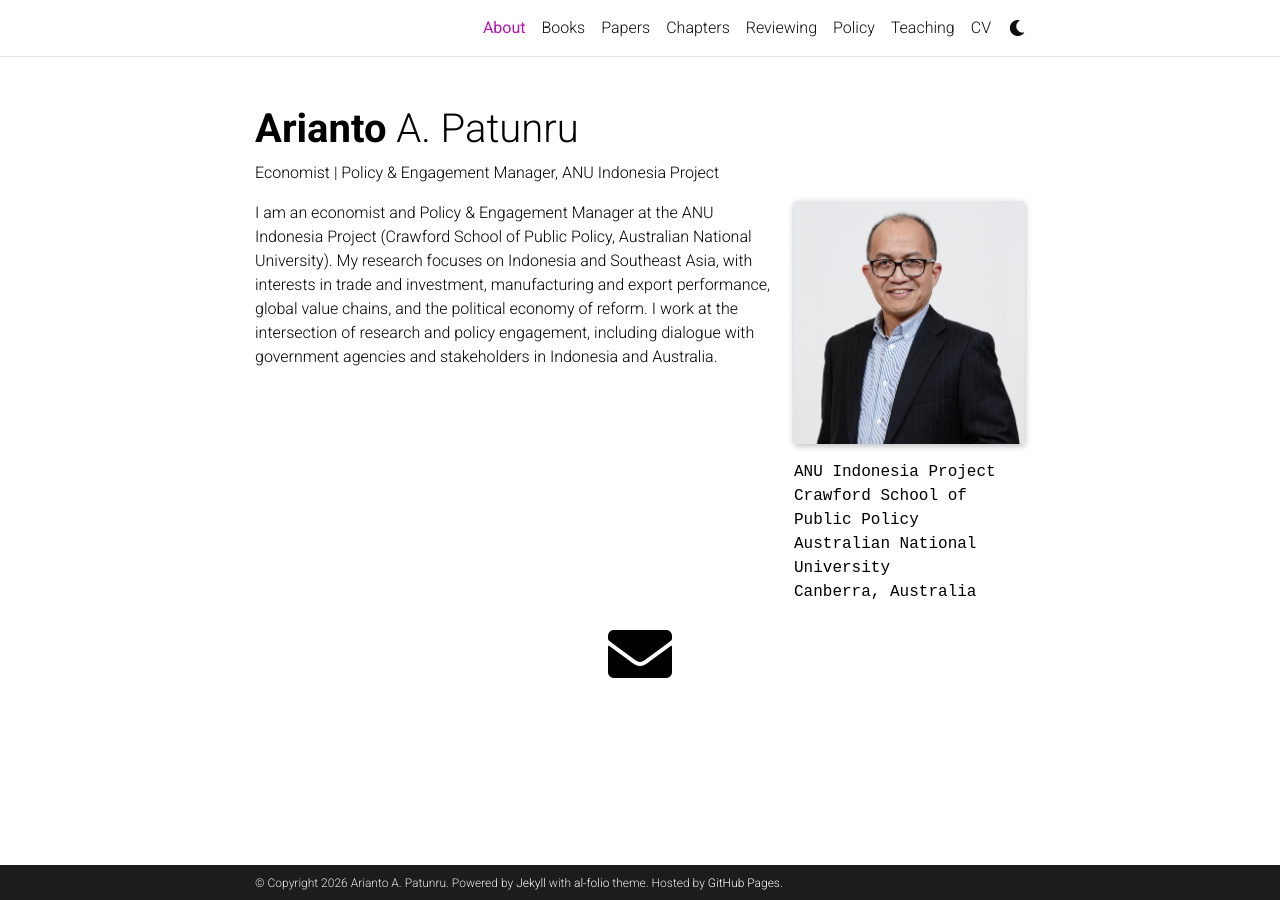
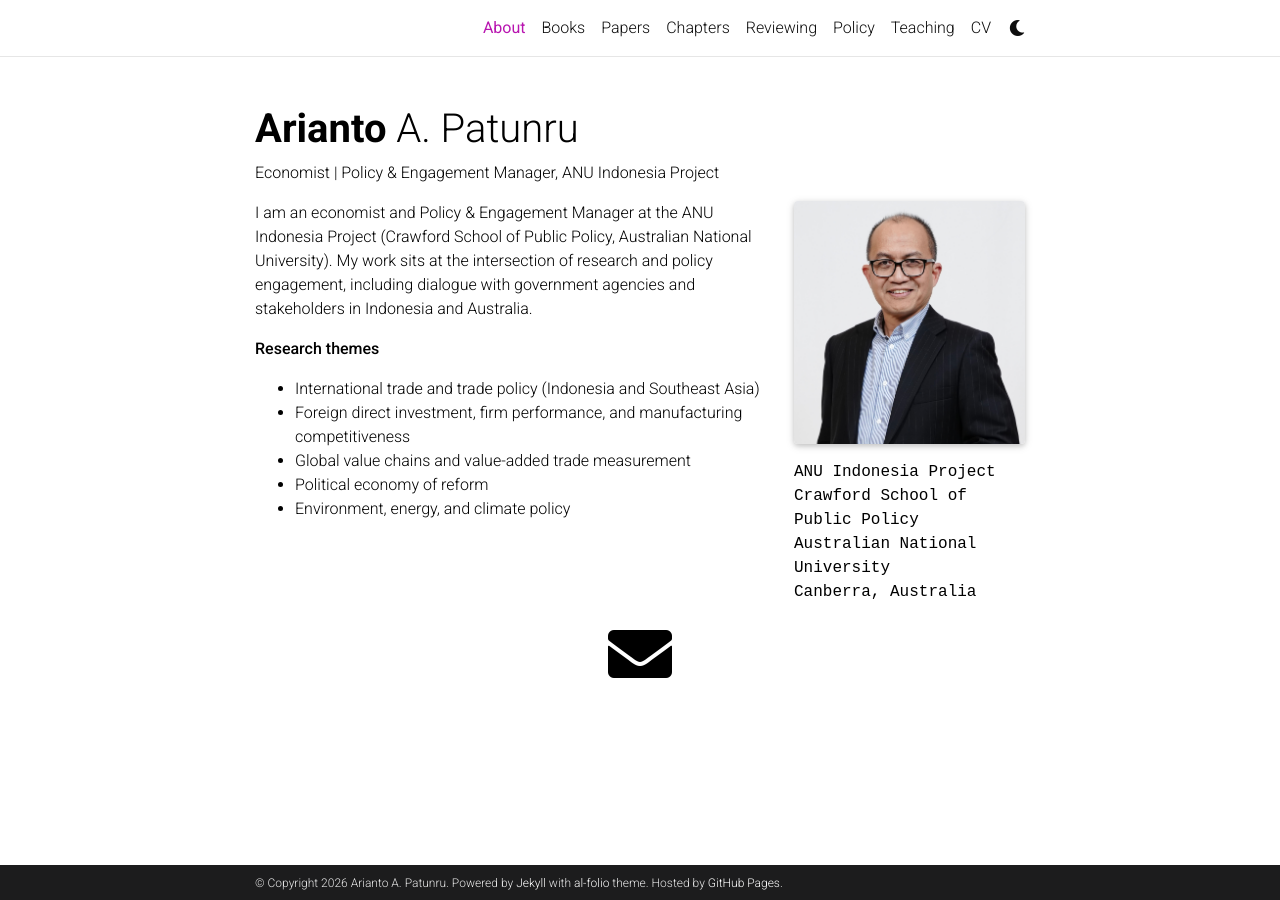
Before and after one commit to patunru/patunru.github.io, a Jekyll site: the page built from _pages/about.md, in a window 1280 px wide. Built offline with Jekyll 4.4.1, drawn with Linux system fonts in a browser that asks for light colours; full-size pictures stand in for the smaller copies a plugin makes; comment, search, counter and statistics services are not loaded; a style sheet for code colours, icons or effects is not loaded.

Commit message:
Update about.md

```diff
--- a/_pages/about.md
+++ b/_pages/about.md
@@ -22,4 +22,11 @@ selected_papers: false # includes a list of papers marked as "selected={true}"
 social: true  # includes social icons at the bottom of the page
 ---
 
-I am an economist and Policy & Engagement Manager at the ANU Indonesia Project (Crawford School of Public Policy, Australian National University). My research focuses on Indonesia and Southeast Asia, with interests in trade and investment, manufacturing and export performance, global value chains, and the political economy of reform. I work at the intersection of research and policy engagement, including dialogue with government agencies and stakeholders in Indonesia and Australia.
+I am an economist and Policy & Engagement Manager at the ANU Indonesia Project (Crawford School of Public Policy, Australian National University). My work sits at the intersection of research and policy engagement, including dialogue with government agencies and stakeholders in Indonesia and Australia.
+
+**Research themes**
+- International trade and trade policy (Indonesia and Southeast Asia)
+- Foreign direct investment, firm performance, and manufacturing competitiveness
+- Global value chains and value-added trade measurement
+- Political economy of reform
+- Environment, energy, and climate policy
```
